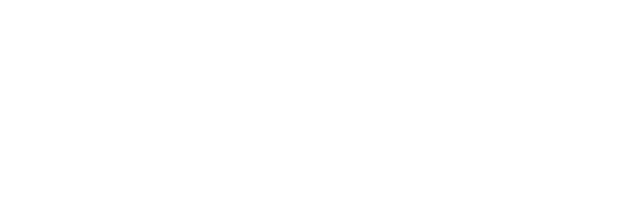
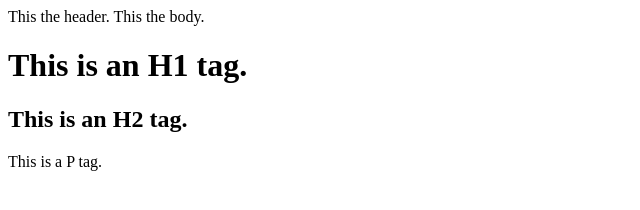
Before and after one commit to Xhion/html-css-practice, a plain HTML site: page index.html in a window 1280 px wide. Shown: the whole page, without its empty margins (0-640 px from the left). Drawn offline with Linux system fonts and the light colour scheme.

Commit message:
ndex.html

```diff
--- a/index.html
+++ b/index.html
@@ -4,8 +4,10 @@
     <meta charset="UTF-8">
     <meta name="viewport" content="width=device-width, initial-scale=1.0">
     <title>HTML-CSS_PRactice</title>
-</head>
-<body>
-
+</head> This the header.
+<body> This the body.
+<h1>This is an H1 tag.</h1>
+<h2> This is an H2 tag.</h2>
+<p> This is a P tag.</p>
 </body>
 </html>
```
